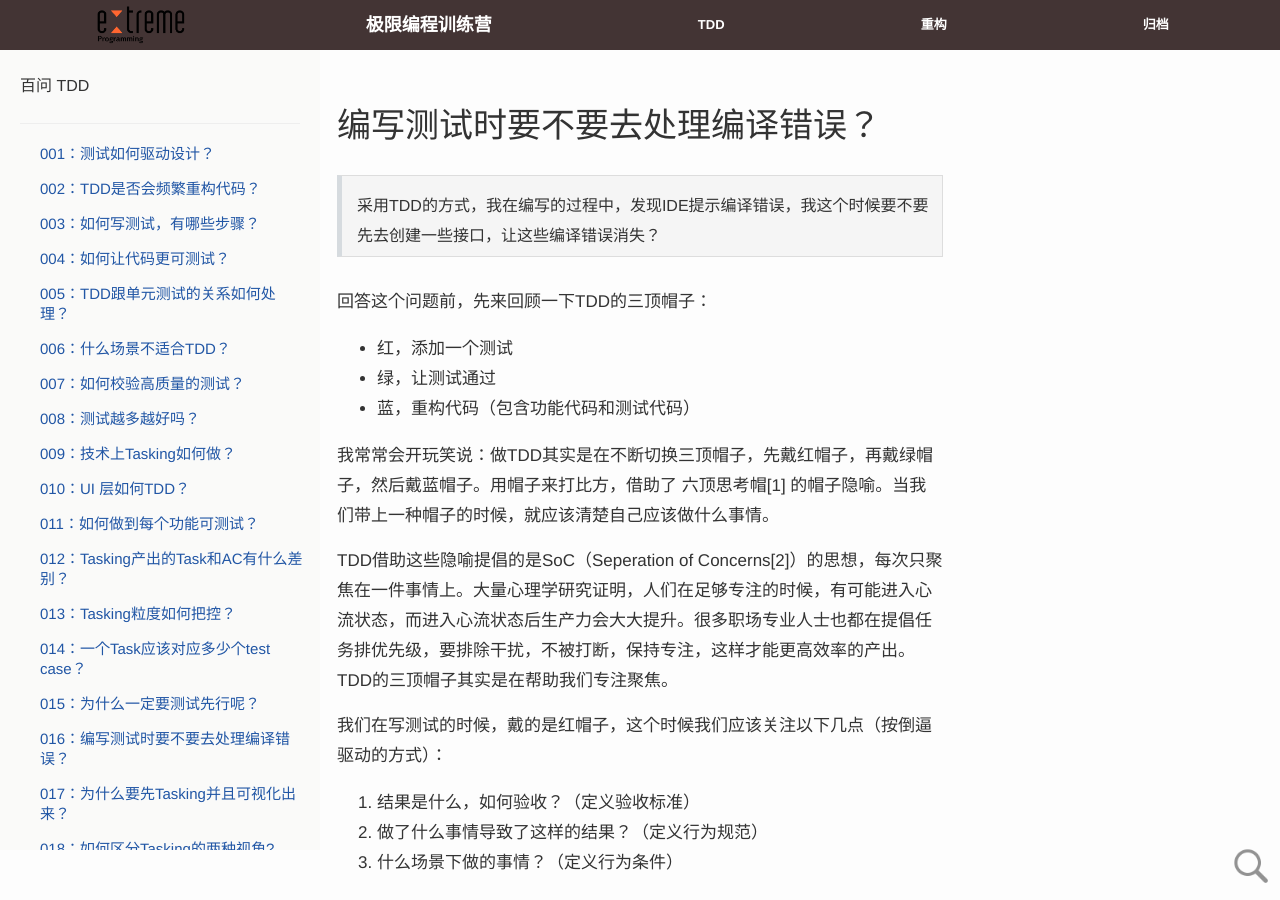
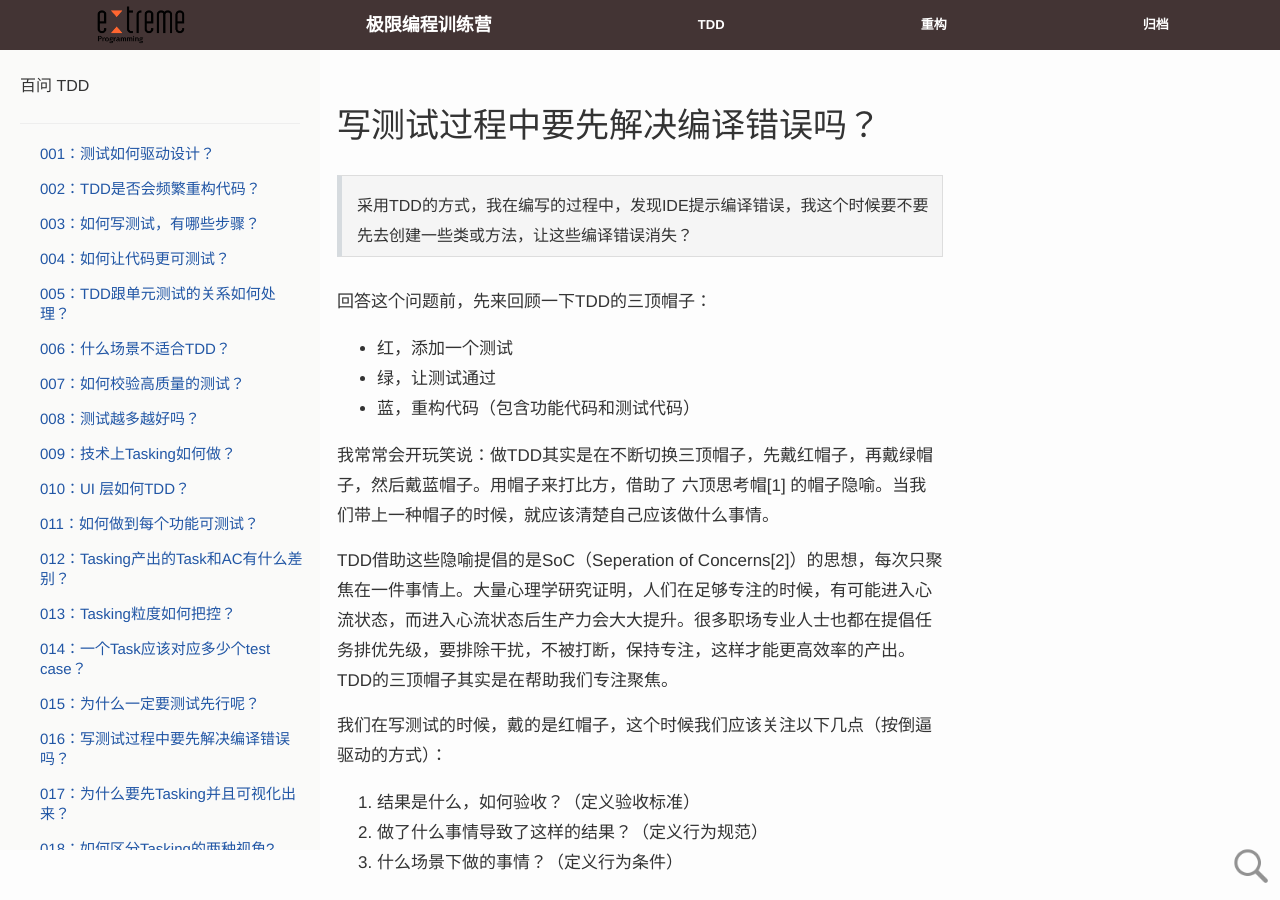
Before and after one commit to xp-bootcamp/xp-bootcamp.github.io, a Jekyll site: the page built from page/tdd/questions/016.md, in a window 1280 px wide and 900 px high. Built offline with Jekyll 4.4.1, drawn with Linux system fonts in a browser that asks for light colours; nearby versions of some CDN libraries; comment, search, counter and statistics services are not loaded; a style sheet for code colours, icons or effects is not loaded.

Commit message:
Update
Signed-off-by: Yuan Shenjian <sjyuan@thoughtworks.com>

```diff
--- a/page/tdd/questions/016.md
+++ b/page/tdd/questions/016.md
@@ -2,11 +2,11 @@
 layout: column
 tag: tdd-question-100
 permalink: /tdd/questions/016
-title: "编写测试时要不要去处理编译错误？"
+title: "写测试过程中要先解决编译错误吗？"
 ---
 
 
-> 采用TDD的方式，我在编写的过程中，发现IDE提示编译错误，我这个时候要不要先去创建一些接口，让这些编译错误消失？
+> 采用TDD的方式，我在编写的过程中，发现IDE提示编译错误，我这个时候要不要先去创建一些类或方法，让这些编译错误消失？
 
 
 
```
